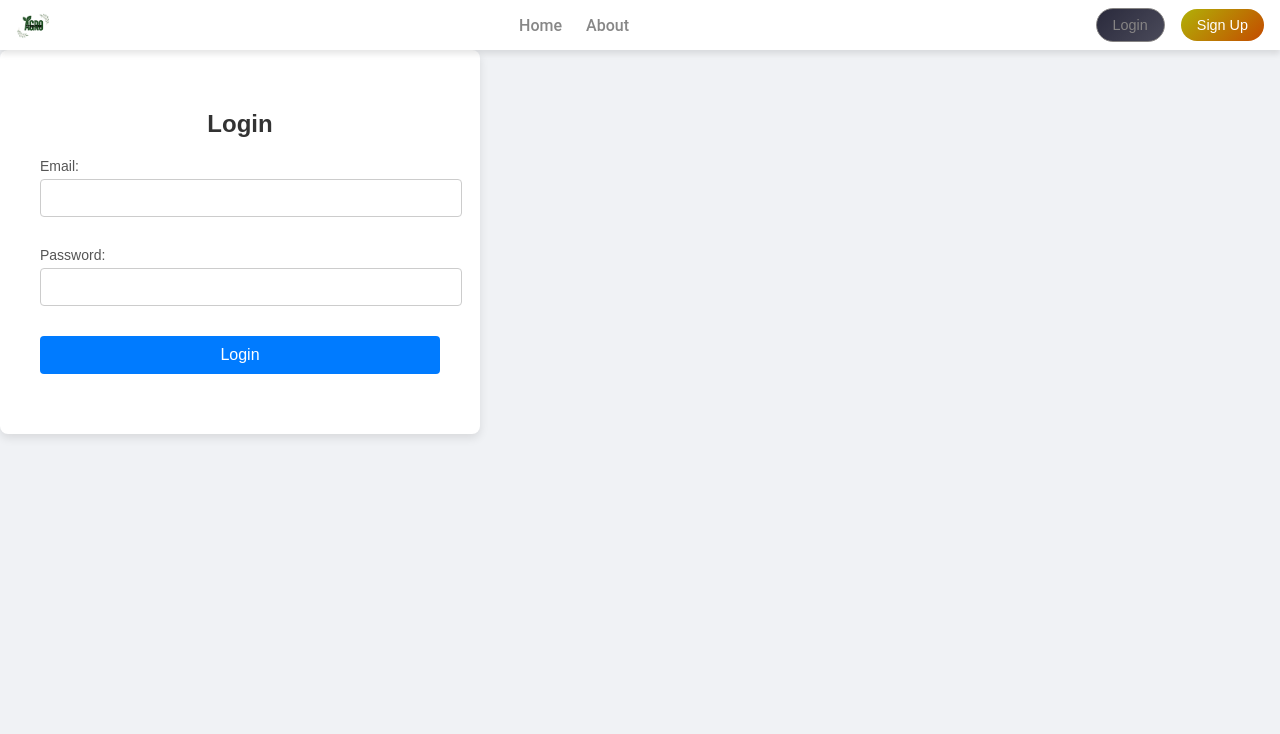
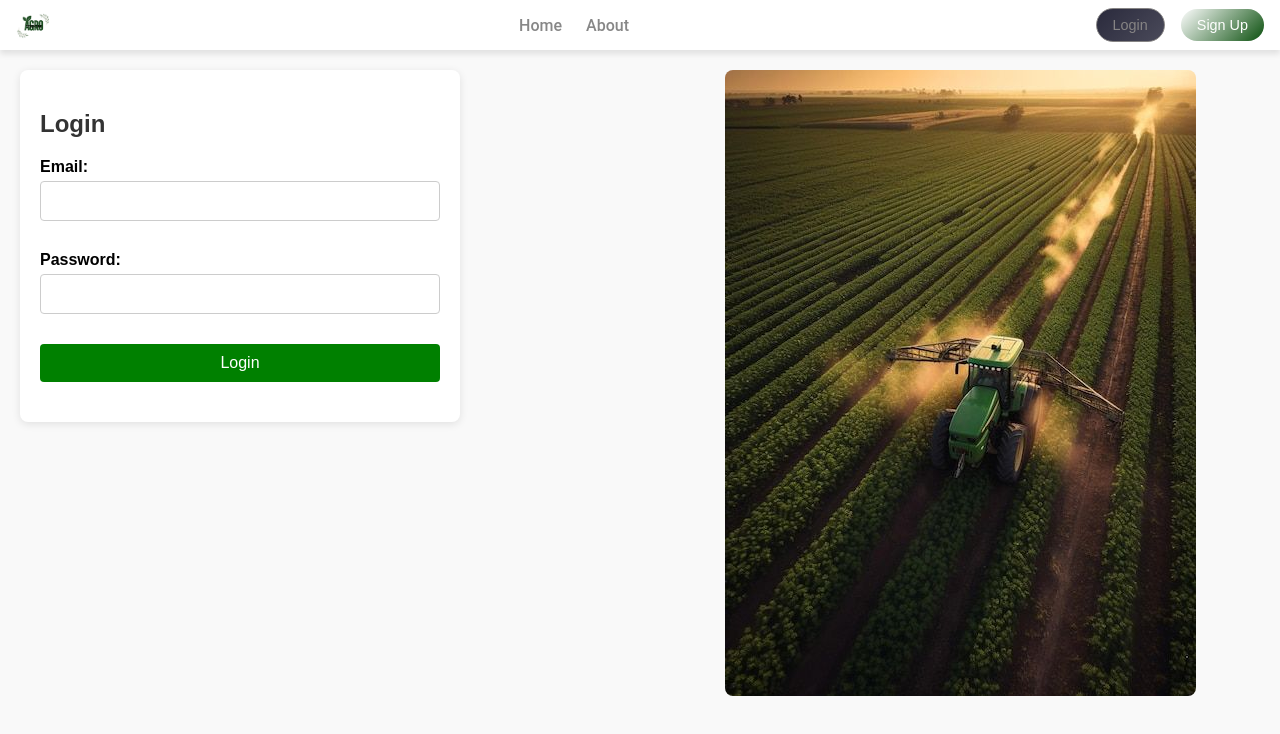
Before and after one commit to Abhinavrampm/Agro_portal_front, a React (Create React App) app: page /Login in a window 1280 px wide. Shown: the top 734 px of the page. Built offline with nearby package versions, Linux system fonts and the light colour scheme.

Commit message:
design done

```diff
--- a/src/components/Navbar/Navbar.css
+++ b/src/components/Navbar/Navbar.css
@@ -71,7 +71,7 @@
 }
 
 .auth-buttons .logout-btn {
-  background: linear-gradient(135deg, #b1b107, #c44b00);
+  background: linear-gradient(135deg, #fefefe, #0b500e);
   color: #fff;
 }
 
@@ -82,7 +82,7 @@
 }
 
 .auth-buttons .signup-btn {
-  background: linear-gradient(135deg, #b1b107, #c44b00);
+  background: linear-gradient(135deg, #fefefe, #0b500e);
   color: #fff;
 }
 
--- a/src/components/Navbar/Navbar.jsx
+++ b/src/components/Navbar/Navbar.jsx
@@ -19,7 +19,6 @@ const Navbar = ({ isLoggedIn, onLogout }) => {
             <li><a href="/dashboard">Dashboard</a></li>
             <li><a href="/rentalPage">RentalPage</a></li>
             <li><a href="/notifications">Notifications</a></li>
-            <li><a href="#" onClick={onLogout}>Logout</a></li>
             <li><a href="/about">About</a></li>
           </>
         ) : (
--- a/src/pages/Login.js
+++ b/src/pages/Login.js
@@ -2,6 +2,7 @@ import React, { useState } from 'react';
 import axios from 'axios';
 import { useNavigate } from 'react-router-dom';
 import '../styles/Login.css'; // Import your CSS
+import Pageimage from '../components/images/Login.jpg'; // Import your image
 
 const Login = ({ setIsLoggedIn }) => { // Accept setIsLoggedIn as prop
   const [email, setEmail] = useState('');
@@ -31,6 +32,7 @@ const Login = ({ setIsLoggedIn }) => { // Accept setIsLoggedIn as prop
   };
 
   return (
+    <div className="login-container">
       <div className="login-form">
         <h2>Login</h2>
         <form onSubmit={handleSubmit}>
@@ -58,6 +60,12 @@ const Login = ({ setIsLoggedIn }) => { // Accept setIsLoggedIn as prop
         </form>
         {message && <div className="popup-message">{message}</div>} {/* Popup message */}
       </div>
+
+      {/* Image on the right */}
+      <div className="image-container">
+        <img src={Pageimage} alt="Login Illustration" className="right-image" />
+      </div>
+    </div>
   );
 };
 
--- a/src/pages/Signup.js
+++ b/src/pages/Signup.js
@@ -1,29 +1,31 @@
 import React, { useState } from 'react';
-import axios from 'axios'
-import '../styles/Signup.css'
+import axios from 'axios';
+import '../styles/Signup.css';
+import Pageimage from '../components/images/Login.jpg'
 const Signup = () => {
-  const [name,setName] = useState()
-  const [email,setEmail] = useState()
-  const [phoneNo,setphoneNo] = useState()
-  const [password,setPassword] = useState()
-  const [message,setMessage] = useState(); //for popup messages
+  const [name, setName] = useState();
+  const [email, setEmail] = useState();
+  const [phoneNo, setPhoneNo] = useState();
+  const [password, setPassword] = useState();
+  const [message, setMessage] = useState(); // for popup messages
 
   const handleSubmit = (e) => {
     e.preventDefault(); // to prevent default submission
-    axios.post('http://localhost:5000/api/auth/signup',{
-        name,email,phoneNo,password
+    axios.post('http://localhost:5000/api/auth/signup', {
+        name, email, phoneNo, password
     }).then(result => {
       setMessage('User registered Successfully');
-      setTimeout(() => setMessage(''),3000); //clear the message after 3 sec
+      setTimeout(() => setMessage(''), 3000); // clear the message after 3 sec
       console.log(result);
     })
     .catch(err => {
       console.log(err);
       setMessage('Error registering user.');
-     })
+    });
   };
 
   return (
+    <div className="signup-container">
       <div className="signup-form">
         <h2>Farmer Register</h2>
         <form onSubmit={handleSubmit}>
@@ -60,11 +62,12 @@ const Signup = () => {
               onChange={(e) => {
                 const phone = e.target.value;
                 if (phone.length <= 10 && /^\d*$/.test(phone)) {
-        setphoneNo(phone);  // Only update if input is valid
+                  setPhoneNo(phone);  // Only update if input is valid
                 }
               }}
               required
-  />    </div>
+            />
+          </div>
           <div>
             <label htmlFor="password">Password:</label>
             <input
@@ -72,7 +75,7 @@ const Signup = () => {
               placeholder='Password'
               id="password"
               name="password"
-            onChange={(e)=>{setPassword(e.target.value)}}
+              onChange={(e) => { setPassword(e.target.value) }}
               required
             />
           </div>
@@ -80,6 +83,12 @@ const Signup = () => {
         </form>
         {message && <div className="popup-message">{message}</div>} {/* Popup message */}
       </div>
+
+      {/* Image on the right */}
+      <div className="image-container">
+        <img src={Pageimage} alt="Sign Up Illustration" className="right-image" />
+      </div>
+    </div>
   );
 };
 
--- a/src/styles/Login.css
+++ b/src/styles/Login.css
@@ -1,86 +1,79 @@
-
+/* Login.css */
 .login-container {
-    display: flex;
-    justify-content: center;
-    align-items: center;
-    min-height: 100vh;
-    background-color: #f4f4f9;
+  display: flex;                  /* Use flexbox for layout */
+  justify-content: space-between; /* Space between form and image */
+  align-items: flex-start;        /* Align items to the top */
+  padding: 20px;                  /* Add padding around the container */
+  background-color: #f9f9f9;      /* Light background color for contrast */
+  height: 100vh;                  /* Full height of the viewport */
 }
 
 .login-form {
-    background: #fff;
-    padding: 40px;
-    border-radius: 8px;
-    box-shadow: 0 4px 10px rgba(0, 0, 0, 0.1);
-    max-width: 400px;
-    width: 100%;
+  flex: 0 0 400px;                /* Set the form to a fixed width */
+  margin-right: 20px;             /* Space between form and image */
+  background: white;              /* White background for the form */
+  border-radius: 8px;             /* Rounded corners for the form */
+  box-shadow: 0 2px 8px rgba(0, 0, 0, 0.1); /* Subtle shadow for depth */
+  padding: 20px;                  /* Padding inside the form */
 }
 
 .login-form h2 {
-    text-align: center;
-    margin-bottom: 20px;
-    font-size: 24px;
-    color: #333;
+  margin-bottom: 20px;            /* Space below the heading */
+  font-size: 24px;                /* Font size for the heading */
+  color: #333;                    /* Dark text color for the heading */
 }
 
-  .login-form form div {
-    margin-bottom: 15px;
+.login-form div {
+  margin-bottom: 15px;            /* Space between input fields */
 }
 
 .login-form label {
-    font-size: 14px;
-    color: #555;
-    margin-bottom: 5px;
-    display: block;
+  display: block;                 /* Block display for labels */
+  margin-bottom: 5px;            /* Space below labels */
+  font-weight: bold;              /* Bold font for labels */
 }
 
 .login-form input {
-    width: 100%;
-    padding: 10px;
-    font-size: 14px;
-    border: 1px solid #ccc;
-    border-radius: 4px;
-    transition: border-color 0.3s ease;
-  }
-
-  .login-form input:focus {
-    border-color: #007bff;
-    outline: none;
+  width: 100%;                   /* Full width for inputs */
+  padding: 10px;                 /* Padding inside inputs */
+  border: 1px solid #ccc;       /* Light gray border */
+  border-radius: 4px;           /* Rounded corners for inputs */
+  box-sizing: border-box;        /* Include padding and border in width */
 }
 
 .login-form button {
-    padding: 10px;
-    font-size: 16px;
-    background-color: #007bff;
-    color: white;
-    border: none;
-    border-radius: 4px;
-    cursor: pointer;
-    transition: background-color 0.3s ease;
-    width: 100%;
+  width: 100%;                   /* Full width for the button */
+  padding: 10px;                 /* Padding inside the button */
+  background-color: green;     /* Blue background for the button */
+  color: white;                  /* White text color for button */
+  border: none;                  /* No border */
+  border-radius: 4px;           /* Rounded corners for button */
+  font-size: 16px;               /* Font size for button text */
+  cursor: pointer;               /* Pointer cursor on hover */
 }
 
 .login-form button:hover {
-    background-color: #0056b3;
+  background-color: #0056b3;      /* Darker blue on hover */
 }
 
-  /* Responsive Design */
-  @media (max-width: 768px) {
-    .login-form {
-      padding: 30px;
-    }
+.popup-message {
+  margin-top: 15px;              /* Space above the popup message */
+  padding: 10px;                  /* Padding inside message box */
+  background-color: #e2e3e5;      /* Light gray background for message */
+  border: 1px solid #b1b3b5;     /* Border for message box */
+  color: #721c24;                 /* Dark red color for error messages */
+  border-radius: 4px;            /* Rounded corners for message box */
 }
 
-  @media (max-width: 480px) {
-    .login-form {
-      padding: 20px;
+.image-container {
+  flex: 1;                        /* Allow image container to take remaining space */
+  display: flex;                  /* Use flexbox to center the image */
+  justify-content: center;        /* Center the image horizontally */
+  align-items: center;            /* Center the image vertically */
 }
 
-    .login-form h2 {
-      font-size: 20px;
+.right-image {
+  max-width: 100%;               /* Responsive image */
+  height: auto;                  /* Maintain aspect ratio */
+  border-radius: 8px;            /* Rounded corners for the image */
 }
-
-    .login-form button {
-      font-size: 14px;
-    }
-  }
--- a/src/styles/Signup.css
+++ b/src/styles/Signup.css
@@ -1,103 +1,80 @@
+/* Signup.css */
 .signup-container {
-    display: flex;
-    justify-content: center;
-    align-items: center;
-    min-height: 100vh;
-    background-color: #f4f4f9;
+  display: flex;                  /* Use flexbox for layout */
+  justify-content: space-between; /* Space between form and image */
+  align-items: flex-start;        /* Align items to the top */
+  padding: 20px;                  /* Add padding around the container */
+  background-color: #f9f9f9;      /* Light background color for contrast */
+  height: 100vh;                  /* Full height of the viewport */
 }
 
 .signup-form {
-    background: #fff;
-    padding: 40px;
-    border-radius: 8px;
-    box-shadow: 0 4px 10px rgba(0, 0, 0, 0.1);
-    max-width: 400px;
-    width: 100%;
+  flex: 0 0 400px;                /* Set the form to a fixed width */
+  margin-right: 20px;             /* Space between form and image */
+  background: white;              /* White background for the form */
+  border-radius: 8px;             /* Rounded corners for the form */
+  box-shadow: 0 2px 8px rgba(0, 0, 0, 0.1); /* Subtle shadow for depth */
+  padding: 20px;                  /* Padding inside the form */
 }
 
 .signup-form h2 {
-    text-align: center;
-    margin-bottom: 20px;
-    font-size: 24px;
-    color: #333;
+  margin-bottom: 20px;            /* Space below the heading */
+  font-size: 24px;                /* Font size for the heading */
+  color: #333;                    /* Dark text color for the heading */
 }
 
-  .signup-form form {
-    display: flex;
-    flex-direction: column;
-  }
-
-  .signup-form form div {
-    margin-bottom: 15px;
+.signup-form div {
+  margin-bottom: 15px;            /* Space between input fields */
 }
 
 .signup-form label {
-    font-size: 14px;
-    color: #555;
-    margin-bottom: 5px;
+  display: block;                 /* Block display for labels */
+  margin-bottom: 5px;            /* Space below labels */
+  font-weight: bold;              /* Bold font for labels */
 }
 
 .signup-form input {
-    width: 100%;
-    padding: 10px;
-    font-size: 14px;
-    border: 1px solid #ccc;
-    border-radius: 4px;
-    transition: border-color 0.3s ease;
-  }
-
-  .signup-form input:focus {
-    border-color: #007bff;
-    outline: none;
+  width: 100%;                   /* Full width for inputs */
+  padding: 10px;                 /* Padding inside inputs */
+  border: 1px solid #ccc;       /* Light gray border */
+  border-radius: 4px;           /* Rounded corners for inputs */
+  box-sizing: border-box;        /* Include padding and border in width */
 }
 
 .signup-form button {
-    padding: 10px;
-    font-size: 16px;
-    background-color: #28a745;
-    color: white;
-    border: none;
-    border-radius: 4px;
-    cursor: pointer;
-    transition: background-color 0.3s ease;
+  width: 100%;                   /* Full width for the button */
+  padding: 10px;                 /* Padding inside the button */
+  background-color: #28a745;     /* Green background for the button */
+  color: white;                  /* White text color for button */
+  border: none;                  /* No border */
+  border-radius: 4px;           /* Rounded corners for button */
+  font-size: 16px;               /* Font size for button text */
+  cursor: pointer;               /* Pointer cursor on hover */
 }
 
 .signup-form button:hover {
-    background-color: #218838;
-  }
-
-  /* Responsive Design */
-  @media (max-width: 768px) {
-    .signup-form {
-      padding: 30px;
-    }
-  }
-
-  @media (max-width: 480px) {
-    .signup-form {
-      padding: 20px;
-    }
-
-    .signup-form h2 {
-      font-size: 20px;
-    }
-
-    .signup-form button {
-      font-size: 14px;
-    }
+  background-color: #218838;      /* Darker green on hover */
 }
 
 .popup-message {
-    background-color: #4caf50; /* Green background */
-    color: white; /* White text */
-    padding: 15px; /* Some padding */
-    margin: 15px 0; /* Space around the message */
-    border-radius: 5px; /* Rounded corners */
-    text-align: center; /* Centered text */
-    animation: fadeIn 0.5s; /* Optional animation */
+  margin-top: 15px;              /* Space above the popup message */
+  padding: 10px;                  /* Padding inside message box */
+  background-color: #e2e3e5;      /* Light gray background for message */
+  border: 1px solid #b1b3b5;     /* Border for message box */
+  color: #721c24;                 /* Dark red color for error messages */
+  border-radius: 4px;            /* Rounded corners for message box */
 }
 
-  @keyframes fadeIn {
-    from { opacity: 0; }
-    to { opacity: 1; }
+.image-container {
+  flex: 1;                        /* Allow image container to take remaining space */
+  display: flex;                  /* Use flexbox to center the image */
+  justify-content: center;        /* Center the image horizontally */
+  align-items: center;            /* Center the image vertically */
+  max-width: 600px;              /* Optional: Limit maximum width of the image container */
 }
+
+.right-image {
+  max-width: 100%;               /* Responsive image */
+  height: auto;                  /* Maintain aspect ratio */
+  border-radius: 8px;            /* Rounded corners for the image */
+}
```
Also changed, not shown: src/pages/Notifications.js (+20 -8 lines), src/components/images/Login.jpg (added). Lines whose indentation alone changed are shown as unchanged.
